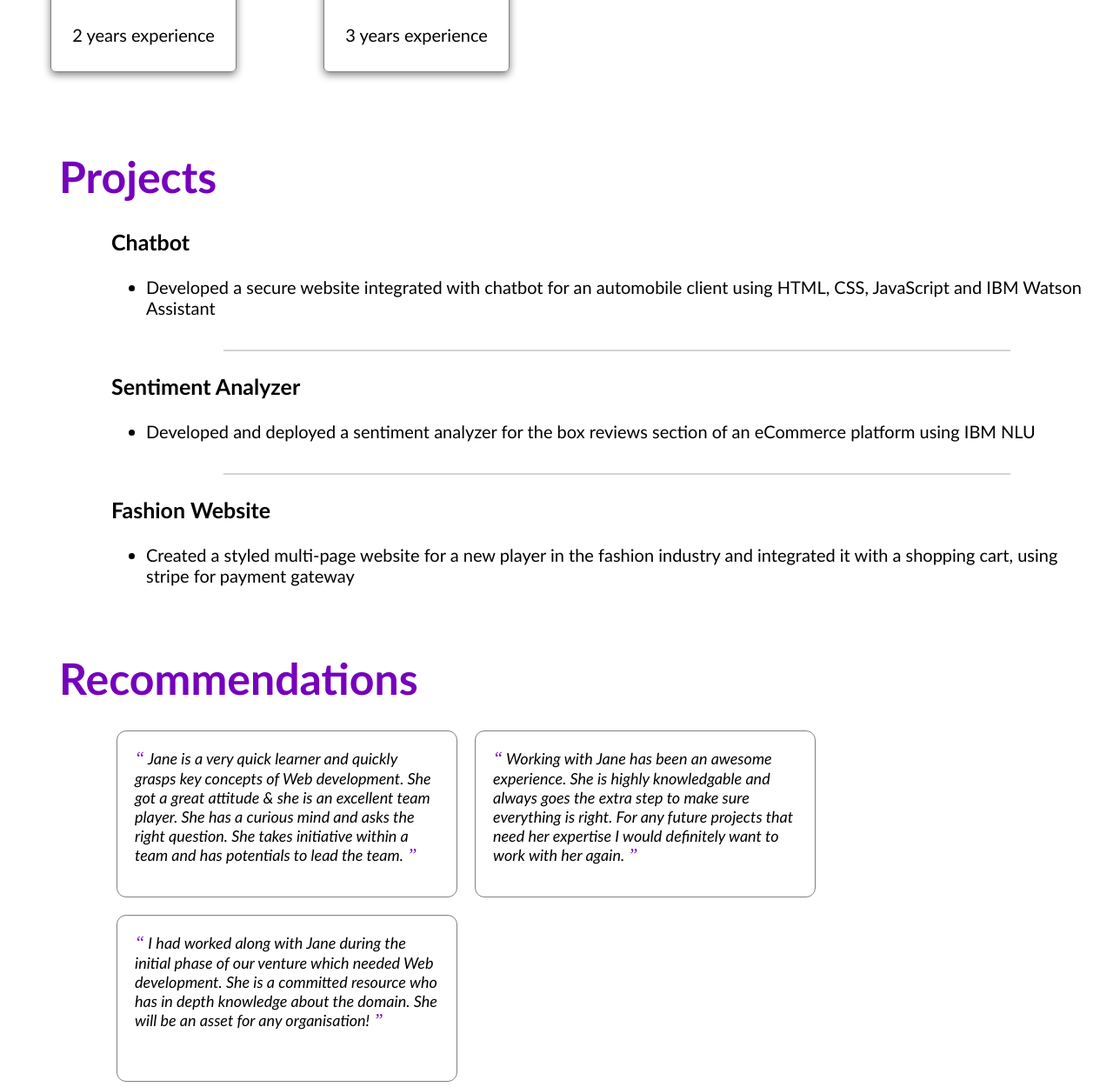
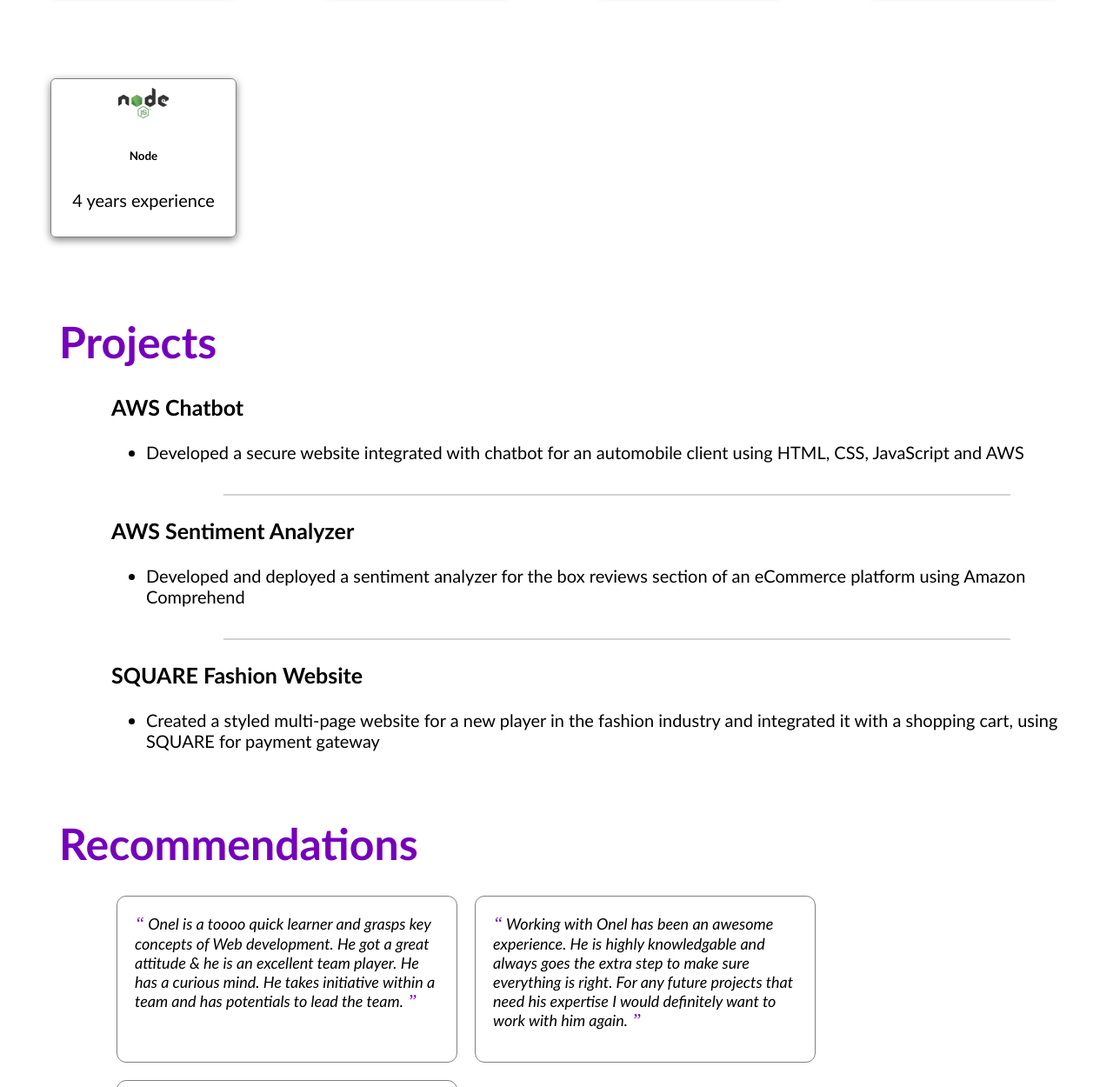
Before and after one commit to Onel-R/HTML_CSS_JS_demo, a plain HTML site: page singlepagewebsite/index.html in a window 1280 px wide. Shown: the part 813-2063 px from the top of the page at 87% size. Drawn offline with Linux system fonts and the light colour scheme.

Commit message:
HTML_Final project

```diff
--- a/singlepagewebsite/index.html
+++ b/singlepagewebsite/index.html
@@ -34,7 +34,7 @@
     <!-- About Me -->
     <section id="about-me" class="container">
       <div>
-        <img src="https://miro.medium.com/max/1400/1*qdAW1TjCN57h1lbuuzvchg.gif" class="profile_image"/>
+        <img src="html_finalprojimages/developer-8764524_1280.jpg" class="profile_image"/>
       </div>
 
       <div>
@@ -67,8 +67,23 @@
           <p>3 years experience</p>
         </div>
 
-        <!-- Add more skills here -->
+        <div class="skill">
+            <img src="html_finalprojimages/java.png"/>
+            <h6>JAVA</h6>
+            <p>7 years experience</p>
+        </div>
 
+        <div class="skill">
+            <img src="html_finalprojimages/react.png"/>
+            <h6>React</h6>
+            <p>2 years experience</p>
+        </div>
+
+        <div class="skill">
+            <img src="html_finalprojimages/node.png"/>
+            <h6>Node</h6>
+            <p>4 years experience</p>
+        </div>
 
       </div>
     </section>
@@ -82,23 +97,23 @@
 
         <div id="projects-container" class="projects-container">
           <div class="project-card">
-            <h3>Chatbot</h3>
+            <h3>AWS Chatbot</h3>
             <ul>
-              <li>Developed a secure website integrated with chatbot for an automobile client using HTML, CSS, JavaScript and IBM Watson Assistant</li>
+              <li>Developed a secure website integrated with chatbot for an automobile client using HTML, CSS, JavaScript and AWS</li>
             </ul>
           </div>
           <hr>
           <div class="project-card">
-            <h3>Sentiment Analyzer</h3>
+            <h3>AWS Sentiment Analyzer</h3>
             <ul>
-              <li>Developed and deployed a sentiment analyzer for the box reviews section of an eCommerce platform using IBM NLU</li>
+              <li>Developed and deployed a sentiment analyzer for the box reviews section of an eCommerce platform using Amazon Comprehend</li>
             </ul>
           </div>
           <hr>
           <div class="project-card">
-            <h3>Fashion Website</h3>
+            <h3>SQUARE Fashion Website</h3>
             <ul>
-              <li>Created a styled multi-page website for a new player in the fashion industry and integrated it with a shopping cart, using stripe for payment gateway</li>
+              <li>Created a styled multi-page website for a new player in the fashion industry and integrated it with a shopping cart, using SQUARE for payment gateway</li>
             </ul>
           </div>
     </div>
@@ -112,24 +127,24 @@
       <div class="all_recommendations" id="all_recommendations">
         <div class="recommendation">
           <span>&#8220;</span>
-          Jane is a very quick learner and quickly grasps key concepts of Web development.
-          She got a great attitude & she is an excellent team player.
-          She has a curious mind and asks the right question.
-          She takes initiative within a team and has potentials to lead the team.
+          Onel is a toooo quick learner and grasps key concepts of Web development.
+          He got a great attitude & he is an excellent team player.
+          He has a curious mind.
+          He takes initiative within a team and has potentials to lead the team.
           <span>&#8221;</span>
         </div>
         <div class="recommendation">
           <span>&#8220;</span>
-          Working with Jane has been an awesome experience.
-          She is highly knowledgable and always goes the extra step to make sure everything is right.
-          For any future projects that need her expertise I would definitely want to work with her again.
+          Working with Onel has been an awesome experience.
+          He is highly knowledgable and always goes the extra step to make sure everything is right.
+          For any future projects that need his expertise I would definitely want to work with him again.
           <span>&#8221;</span>
         </div>
         <div class="recommendation">
           <span>&#8220;</span>
-          I had worked along with Jane during the initial phase of our venture which needed Web development.
-          She is a committed resource who has in depth knowledge about the domain.
-          She will be an asset for any organisation!
+          Worked along with Onel during the initial phase of our venture which needed Web development.
+          He is a committed resource who has in depth knowledge about the domain.
+          He will be an asset for any organisation!
           <span>&#8221;</span>
         </div>
       </div>
@@ -151,13 +166,15 @@
 
     <div class="iconbutton">
       <a href="#home">
-        <!--Add the code here for the logo to appear and the icon to be actionable-->
+        <svg xmlns="http://www.w3.org/2000/svg" fill="none" viewBox="0 0 24 24" stroke-width="1.5" stroke="white" width="63px">
+            <path stroke-linecap="round" stroke-linejoin="round" d="M15 11.25l-3-3m0 0l-3 3m3-3v7.5M21 12a9 9 0 11-18 0 9 9 0 0118 0z" />
+        </svg>
       </a>
     </div>
 
     <div class="popup" id="popup" class="flex_center">
       <img src="html_finalprojimages/checkmark--outline.svg"/>
-      <h3><!-- Add appropriate text here--></h3>
+      <h3>Thanks for leaving a recommendation.</h3>
       <button onclick="showPopup(false)">Ok</button>
     </div>
   </body>
--- a/singlepagewebsite/script.js
+++ b/singlepagewebsite/script.js
@@ -4,7 +4,7 @@ function addRecommendation() {
   // If the user has left a recommendation, display a pop-up
   if (recommendation.value != null && recommendation.value.trim() != "") {
     console.log("New recommendation added");
-    //Call showPopup here
+    showPopup(true);
 
     // Create a new 'recommendation' element and set it's value to the user's message
     var element = document.createElement("div");
--- a/singlepagewebsite/style.css
+++ b/singlepagewebsite/style.css
@@ -106,10 +106,10 @@ h2 {
 }
 
 .profile_image {
-  width: 550px;
+  width: 300px;
   height: fit-content;
   vertical-align: middle;
-  margin: 5px;
+  margin: 10px;
 }
 
 /* Skills */
```
Also changed, not shown: singlepagewebsite/html_finalprojimages/developer-8764524_1280.jpg (added).
